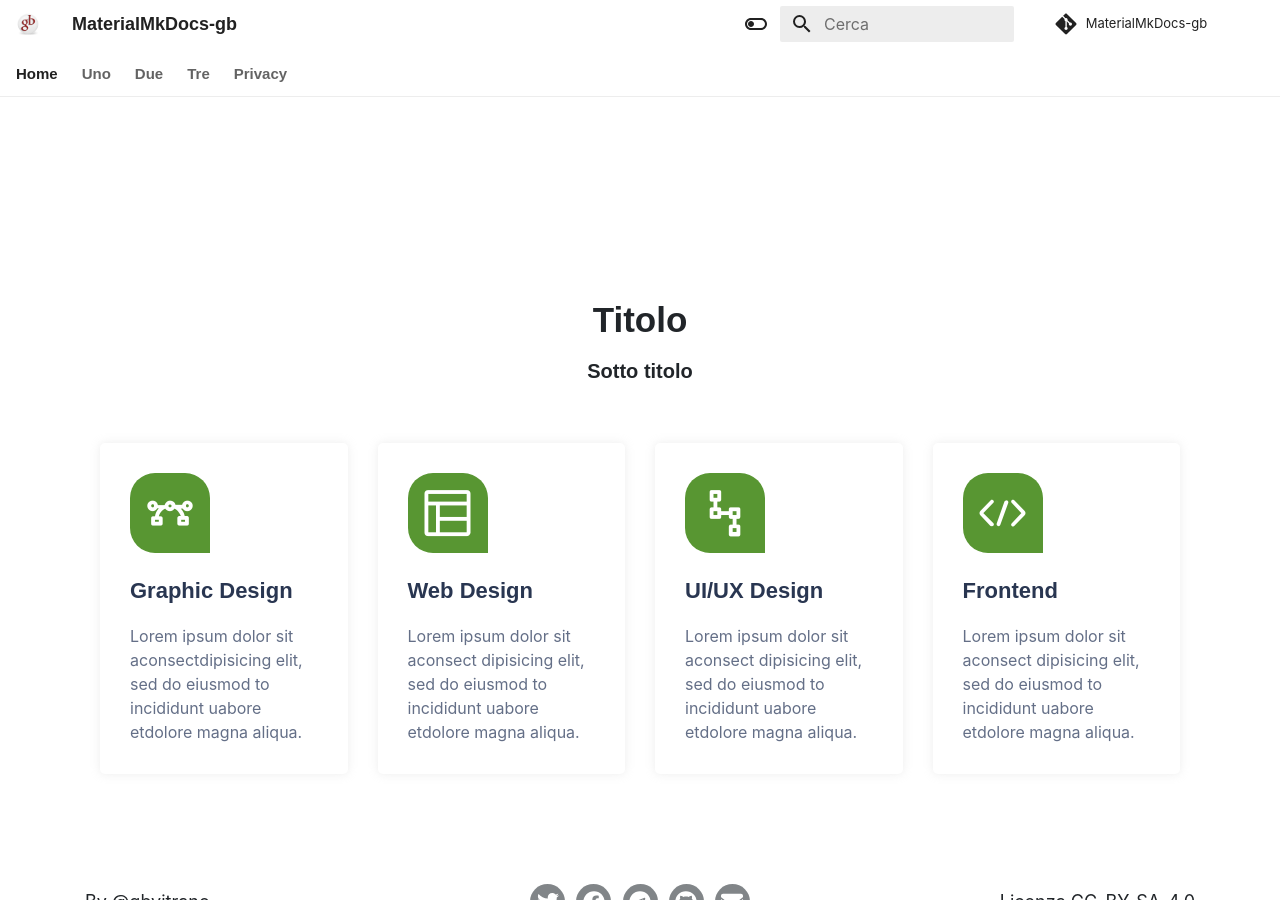
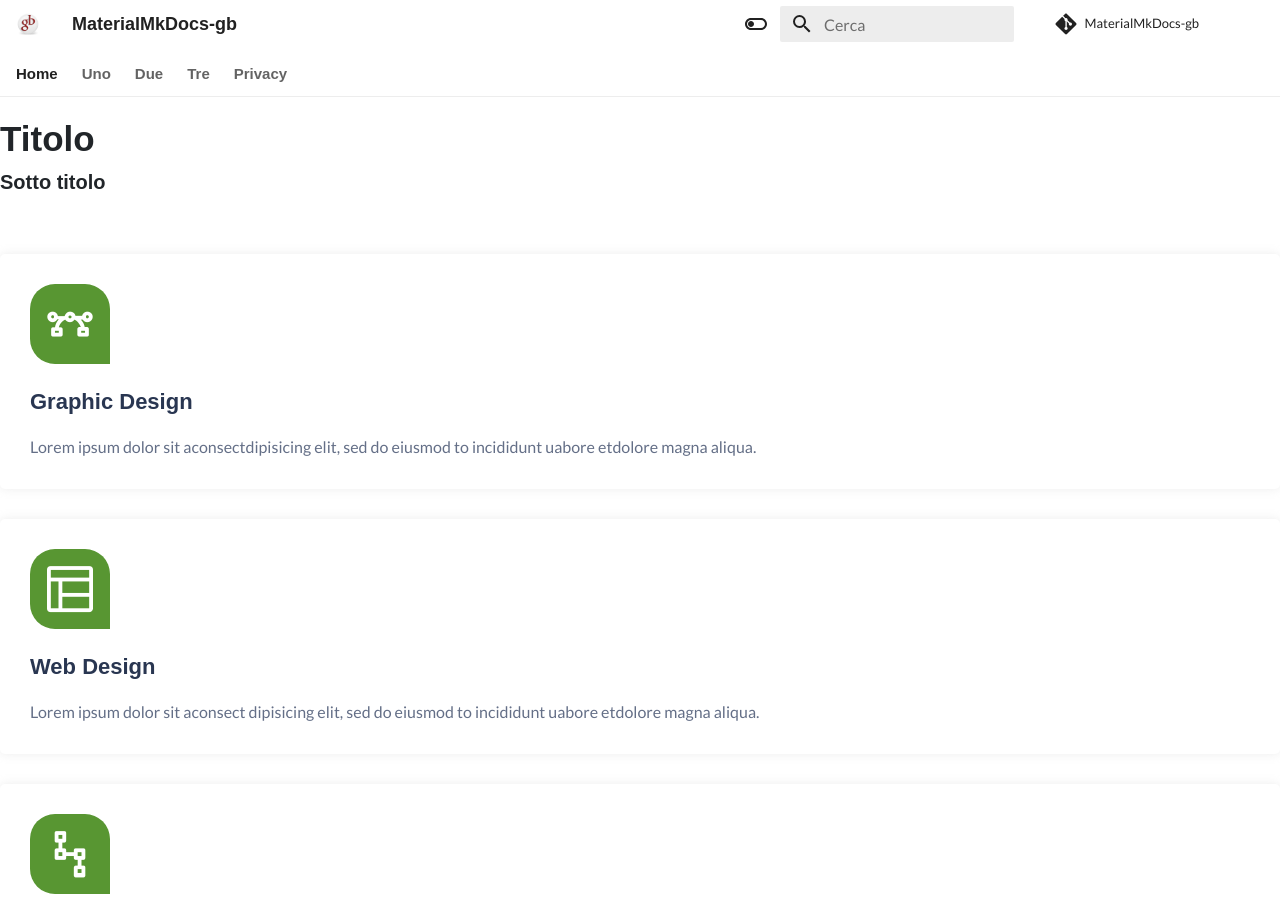
Before and after one commit to gbvitrano/MaterialMkDocs-gb, an MkDocs documentation site: the page built from docs/index.md, in a window 1280 px wide and 900 px high. Built offline with MkDocs 1.6.1 and Material for MkDocs 9.7.7, drawn with Linux system fonts in a browser that asks for light colours; nearby versions of some CDN libraries; some web fonts are replaced; library files that are not in the unit come from our copies; comment, search, counter and statistics services are not loaded.

Commit message:
Update home.html

```diff
--- a/docs/overrides/home.html
+++ b/docs/overrides/home.html
@@ -13,8 +13,8 @@
     <script src="stylesheets/js/main.js"></script>
  <!-- Font Awesome icons (free version)  -->
 <script src="https://use.fontawesome.com/releases/v5.15.3/js/all.js" crossorigin="anonymous"></script>
- <!-- css home  -->
-<link rel="stylesheet" href="stylesheets/home.css">
+ <!-- css home
+<link rel="stylesheet" href="stylesheets/home.css">   -->
     <!--====== LineIcons CSS ======-->
     <link rel="stylesheet" href="stylesheets/css/lineicons.css">
 
```
